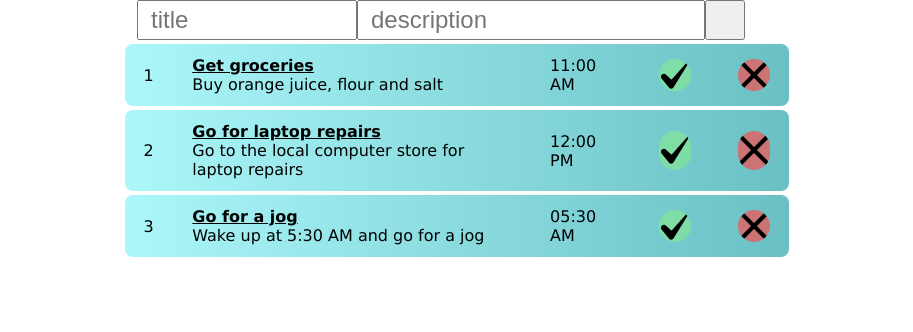
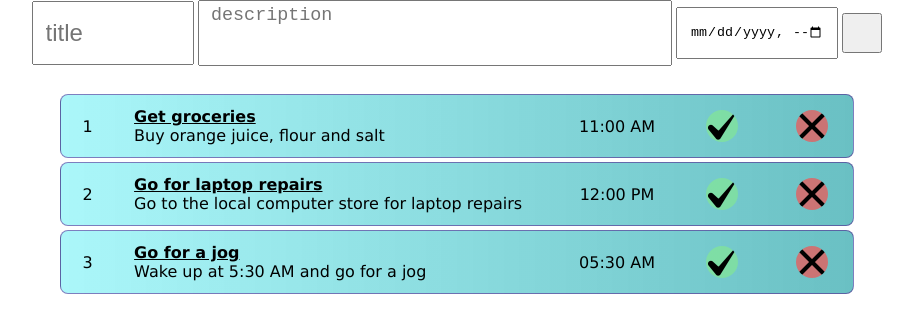
Before and after one commit to snigdho611/to-dos-react, a React (Create React App) app: page / in a window 1280 px wide. Shown: the top 332 px of the page, without its empty margins (183-1096 px from the left). Built offline with nearby package versions, Linux system fonts and the light colour scheme.

Commit message:
Added errors and add feature

```diff
--- a/src/App.js
+++ b/src/App.js
@@ -1,4 +1,5 @@
 import Add from "components/Add";
+import Errors from "components/Errors";
 import Task from "components/Task";
 import { useEffect, useState } from "react";
 
@@ -25,21 +26,51 @@ const data = [
 
 function App() {
   const [list, setList] = useState(data);
-  useEffect(() => {}, []);
+  const [newItem, setNewItem] = useState({
+    title: "",
+    desc: "",
+    time: null,
+  });
+  const [errors, setErrors] = useState(null);
+
+  useEffect(() => {
+    console.log(newItem);
+  }, [newItem]);
+
+  const addToDo = () => {
+    setErrors(null);
+    if (newItem.title === "") {
+      setErrors("Please enter a title");
+      return;
+    }
+    if (newItem.content === "") {
+      setErrors("Please enter a description");
+      return;
+    }
+    if (newItem.time === null) {
+      setErrors("Please enter a deadline");
+      return;
+    }
+
+    setList((prevState) => [
+      ...prevState,
+      { title: newItem.title, content: newItem.content, time: newItem.time },
+    ]);
+  };
 
   const completedToDo = (id) => {
     console.log(id);
   };
 
   const deleteToDo = (id) => {
-    console.log(data.filter((element) => element.id !== id));
+    console.log(list.filter((element) => element.id !== id));
     setList(list.filter((element) => element.id !== id));
-    //
   };
 
   return (
     <div>
-      <Add />
+      <Add setNewItem={setNewItem} newItem={newItem} addToDo={addToDo} />
+      <Errors message={errors} />
       {list.length > 0 ? (
         list.map(({ id, title, content, time }, i) => {
           return (
--- a/src/components/Add/index.css
+++ b/src/components/Add/index.css
@@ -1,28 +1,40 @@
 .add {
-  width: 50%;
+  width: 70%;
   margin: 0 auto;
   display: flex;
+  justify-content: center;
+  align-items: center;
+  gap: 0.25rem;
 }
 
 .add input {
   /* width: 100%; */
-  font-size: 1.5rem;
   padding: 0.25rem 0.75rem;
 }
 
 .add__title {
-  width: 30%;
+  width: 15%;
+  font-size: 1.5rem;
+  height: 3.25rem;
 }
 .add__desc {
   width: 50%;
+  padding: 0.25rem 0.75rem;
+  font-size: 1.15rem;
+  resize: none;
+  height: 3.5rem;
+  display: flex;
+  /* align-content: center; */
 }
 
 .add__btn {
   /* width: %; */
   font-size: 1.5rem;
   width: 2.5rem;
+  height: 2.5rem;
 }
 
-.add__btn button {
-  /* width: 100%; */
+.add__time {
+  width: 15%;
+  height: 2.5rem;
 }
--- a/src/components/Add/index.jsx
+++ b/src/components/Add/index.jsx
@@ -1,12 +1,27 @@
 import React from 'react'
 import './index.css'
 
-const Add = () => {
+const Add = ({ newItem, setNewItem, addToDo }) => {
     return (
         <div className='add'>
-            <input className='add__title' placeholder='title' type={"text"} />
-            <input className='add__desc' type={"text"} placeholder='description' />
-            <button className='add__btn'></button>
+            <input value={newItem.title}
+                onChange={e => {
+                    setNewItem(prevItem => {
+                        return { ...prevItem, title: e.target.value }
+                    })
+                }}
+                className='add__title' placeholder='title' type={"text"} />
+            <textarea onChange={e => {
+                setNewItem(prevItem => {
+                    return { ...prevItem, content: e.target.value }
+                })
+            }} className='add__desc' type={"text"} placeholder='description' />
+            <input onChange={e => {
+                setNewItem(prevItem => {
+                    return { ...prevItem, time: e.target.value }
+                })
+            }} className='add__time' type={"datetime-local"} />
+            <button onClick={() => { addToDo() }} className='add__btn'></button>
         </div>
     )
 }
--- /dev/null
+++ b/src/components/Errors/index.jsx
@@ -0,0 +1,16 @@
+import React from 'react'
+
+const Errors = ({ message }) => {
+    return (
+        <div style={{
+            display: "flex",
+            width: "100%",
+            justifyContent: "center",
+            fontWeight: "bold",
+            color: "red",
+            height: "1.5rem",
+        }}>{message}</div>
+    )
+}
+
+export default Errors
--- a/src/components/Task/index.css
+++ b/src/components/Task/index.css
@@ -1,7 +1,7 @@
 .task {
   display: flex;
   gap: 2rem;
-  width: 50%;
+  width: 60%;
   /* background-color: rgba(119, 242, 247, 0.815); */
   background-image: linear-gradient(
     to right,
@@ -11,6 +11,10 @@
   padding: 0.75rem;
   margin: 0.25rem auto;
   border-radius: 0.5rem;
+  border-style: solid;
+  border-width: 1px;
+  border-color: rgba(76, 0, 130, 0.486);
+  /* box-shadow: 1px 0px 2px black; */
 }
 
 .task__id {
```
